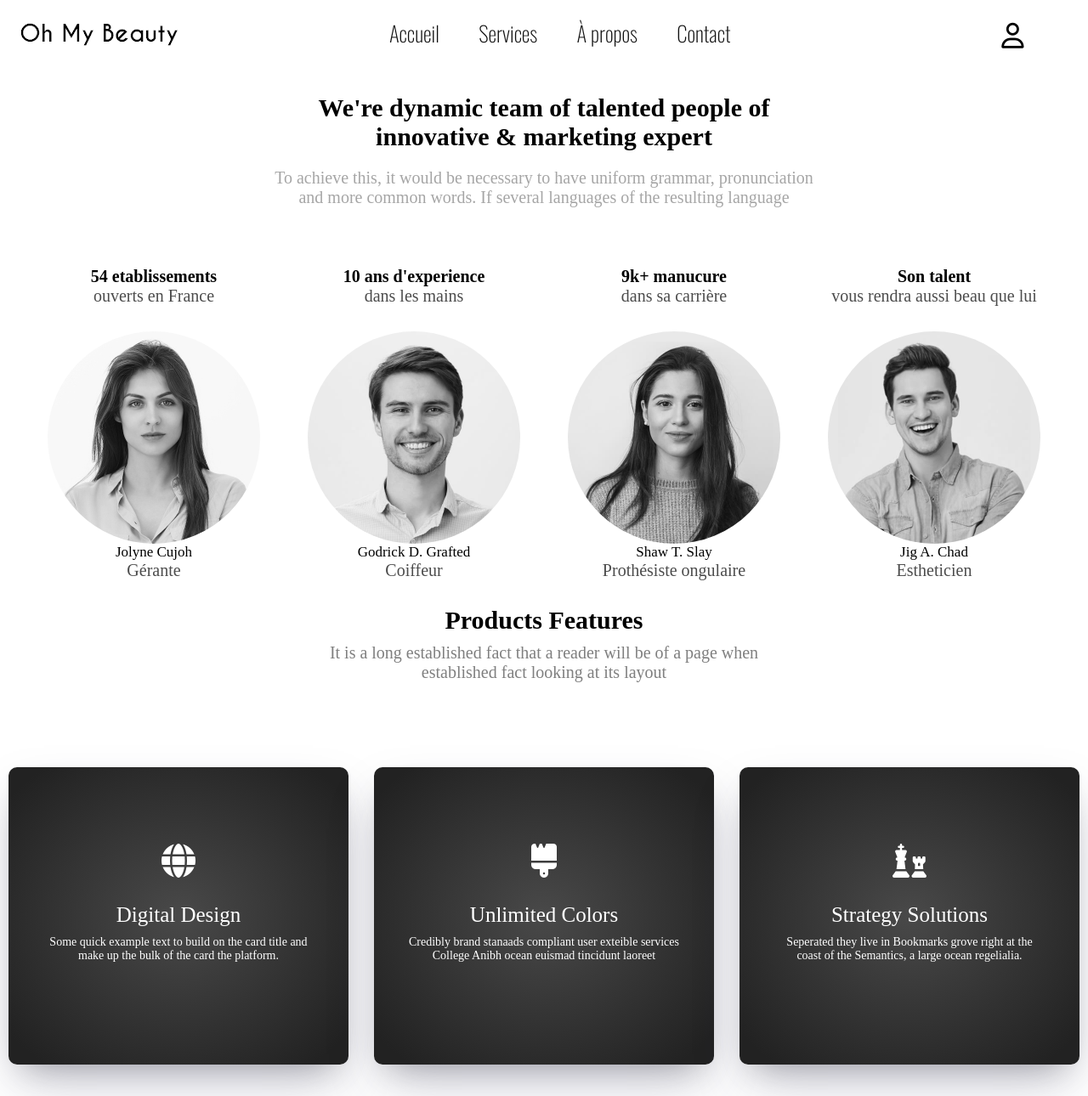
After one commit to BOTnabil/OhMyBeauty, a PHP site: page /view/aPropos.php in a window 1280 px wide. The commit adds this page. Shown: the top 1290 px of the page at 85% size. Run offline with PHP 8.4, Linux system fonts and the light colour scheme; some libraries are stand-ins or nearby versions.

Commit message:
Implementation des liens pour la view a propos

```diff
--- a/index.php
+++ b/index.php
@@ -12,7 +12,7 @@ $id = (isset($_GET["id"])) ? $_GET["id"] : null;
 
 if(isset($_GET["action"])){
     switch ($_GET["action"]) {
-        // case "" : $ctrlHome->(); break;
+        case "aPropos" : $ctrlHome->aPropos(); break;
     }
 } else {
     // Si aucun paramètre "action" n'est défini, afficher la vue par défaut
--- a/public/css/style.css
+++ b/public/css/style.css
@@ -1,10 +1,16 @@
-                                /* VARIABLES */
+ /*=================================================================
+========================= VARIABLES ================================
+=================================================================
+ */
 :root {
     --noir : #222222;
     --font : "Oswald", sans-serif;
     --gris : #494949;
 }
-                                /* GENERAL */
+ /*=================================================================
+========================= GENERAL ================================
+=================================================================
+ */
 *{  margin: 0;
     padding: 0;
     box-sizing: border-box;
@@ -20,7 +26,10 @@ a{  color: rgb(235, 235, 235);
     font-family: var(--font);
     font-weight: 100;
 }
-                                /* HEADER */
+ /*=================================================================
+========================= HEADER ================================
+=================================================================
+ */
 
 #openBtn{
     display: none;
@@ -72,8 +81,10 @@ header a{
 }
 
 
-                    /* MAIN */
-                /* SECTION LOGO */
+ /*=========================MAIN PAGE========================================
+========================= LOGO ================================
+=================================================================
+ */
 
 .fond1 {
     width: 100%;
@@ -95,7 +106,10 @@ header a{
     padding-right: 10%;
 }
 
-                                    /* SECTION SERVICES MAIN PAGE */
+ /*=================================================================
+========================= SERVICES ================================
+=================================================================
+ */
 
 .services {
     position: relative;
@@ -182,7 +196,10 @@ header a{
     filter: grayscale(1);
 }
 
-                    /* SECTION A PROPOS 1 */
+ /*=================================================================
+========================= A PROPOS 1 ================================
+=================================================================
+ */
 .aPropos1{
     display: flex;
 }
@@ -234,7 +251,10 @@ header a{
     height: 50%;
 }
 
-                        /* SECTION A PROPOS 2 */
+ /*=================================================================
+========================= A PROPOS ================================
+=================================================================
+ */
 .aPropos2{
     display: flex;
 }
@@ -289,7 +309,10 @@ header a{
 }
 
 
-                                /* SECTION CONTACT */
+ /*=================================================================
+========================= CONTACT ================================
+=================================================================
+ */
 
 .contact{
     color:white;
@@ -347,7 +370,10 @@ header a{
     text-decoration: none;
     align-items: center;
 }
-                                /* SECTION MAP */
+ /*=================================================================
+========================= MAP ================================
+=================================================================
+ */
 
 
 .sectionMap{
@@ -401,7 +427,205 @@ footer img{
     padding-top: 4%;
     padding-bottom: 5%;
 }
-                                                /* RESPONSIVE */
+
+
+
+/*
+=============================VIEW A PROPOS====================================
+========================= FEATURES ================================
+=================================================================
+ */
+
+
+ #features {
+    margin-bottom: 40px;
+ }
+
+#features h2 {
+    display: flex;
+    padding-bottom: 10px;
+    justify-content: center;
+    text-align: justify;
+}
+
+.titre {
+    justify-content: center;
+    text-align: center;
+    color: var(--gris);
+    opacity: 0.7;
+}
+
+#container {
+    min-height: 50vh;
+    display: flex;
+    justify-content: center;
+    align-items: center;
+    gap: 30px;
+    padding-top: 100px;
+
+}
+
+
+.cards-1:hover {
+    transform: translateY(-20px);
+}
+
+.cards-1 {
+    display: flex;
+    justify-content: center;
+    align-items: center;
+    flex-wrap: wrap;
+    overflow: hidden;
+    gap: 20px;
+    background-image: radial-gradient(var(--gris), var(--noir) 90%);
+    width: 400px;
+    height: 350px;
+    border-radius: 10px;
+    padding: 40px;
+    box-shadow: rgba(50, 50, 93, 0.25) 0px 30px 60px -12px, rgba(0, 0, 0, 0.3) 0px 18px 36px -18px;
+    transition: 0.5s;
+
+}
+
+.cards-1 i {
+    padding-top: 50px;
+    height: 100px;
+    color: white;
+    font-size: 40px;
+}
+
+.cards-1 h3 {
+
+   padding-bottom: 10px;
+    font-size: 25px;
+    font-weight: 500;
+    color: white;
+
+}
+
+.cards-1 p {
+
+    font-size: 14px;
+    color: white;
+    font-weight: 300;
+
+}
+
+.cards-1-text {
+    display: flex;
+    flex-wrap: wrap;
+    text-align: center;
+    justify-content: center;
+    padding-bottom: 100px;
+}
+
+
+ /*=================================================================
+========================= MEMBERS ================================
+=================================================================
+ */
+
+
+ #team {
+    min-height: 71vh;
+    padding-top: 30px;
+ }
+
+ #team h2 {
+
+    text-align: center;
+    justify-content: justify;
+    padding-bottom: 20px;
+
+ }
+
+ .titre-team {
+
+    justify-content: center;
+    text-align: center;
+    color: grey;
+    opacity: 0.7;
+    padding-bottom: 50px;
+ }
+
+.equipe {
+    display: flex;
+    justify-content: space-evenly;
+    padding-top: 20px;
+    text-align: center;
+
+}
+
+.cards-2 p {
+    padding-bottom: 30px;
+    opacity: 0.7;
+
+}
+
+
+.cards-2 strong {
+    font-size: 20px;
+    opacity: 1;
+}
+
+.cards-2 h3 {
+    font-size: 17px;
+    font-weight: 500;
+
+}
+
+.cards-2-header{
+    position: relative;
+    width: 250px;
+    height: 250px;
+    overflow: hidden;
+    border-radius: 50%;
+
+}
+
+.cards-2-header img {
+    /* display: block; */
+     transition: 0.5s;
+     width: 100%;
+     height: 100%;
+     object-fit: cover;
+    filter: grayscale(1);
+
+
+}
+
+.cards-2:hover .cards-2-header img {
+    transform: scale(1.1);
+}
+
+.cards-2-header img:hover {
+    filter: grayscale(0);
+}
+
+
+.cards-2-header i {
+    display: flex;
+    height: 30px;
+    width: 30px;
+    align-items: center;
+    margin: 5px;
+    padding: 15px 25px 10px 10px;
+    background-color: white;
+    padding-bottom: 20px;
+   border-radius: 50%;
+}
+
+
+.cards-2-header a {
+    text-decoration: none;
+    color: black;
+}
+
+
+ /*=================================================================
+========================= RESPONSIVE MAIN ================================
+=================================================================
+ */
 @media only screen and (max-width: 768px) {
 
     #openBtn{
@@ -556,4 +780,25 @@ footer img{
         height: 100vw;
     }
 
+
+     /*=================================================================
+========================= RESPONSIVE A PROPOS ================================
+=================================================================
+ */
 }
+
+@media screen and (max-width: 1259px) {
+
+    .equipe {
+        flex-direction: column;
+        align-items: center;
+    }
+
+    .cards-2 {
+        margin-top: 30px;
+    }
+
+    #container {
+        flex-direction: column;
+    }
+}
--- /dev/null
+++ b/view/aPropos.php
@@ -0,0 +1,81 @@
+<?php
+ob_start();
+?>
+
+<section id="team">
+
+<h2>We're dynamic team of talented people of <br> innovative & marketing expert</h2>
+<p class="titre-team">To achieve this, it would be necessary to have uniform grammar, pronunciation <br>  and more common words. If several languages of the resulting language</p>
+    <div class="equipe">
+        <div class="cards-2">
+            <strong>54 etablissements</strong> <br> <p>ouverts en France</p>
+                <div class="cards-2-header">
+                    <img src="./public/img/person1.jpeg" alt="Jolyne Cujoh">
+                </div>
+            <h3>Jolyne Cujoh</h3>
+            <p>Gérante</p>
+        </div>
+
+        <div class="cards-2">
+            <strong>10 ans d'experience</strong>  <br> <p>dans les mains</p>
+                <div class="cards-2-header">
+                    <img src="./public/img/person2.png" alt="Godrick D. Grafted">
+                </div>
+            <h3>Godrick D. Grafted</h3>
+            <p>Coiffeur</p>
+        </div>
+
+        <div class="cards-2">
+            <strong>9k+ manucure</strong> <br> <p>dans sa carrière</p>
+                <div class="cards-2-header">
+                    <img src="./public/img/person3.png" alt="Shaw T. Slay">
+                </div>
+            <h3>Shaw T. Slay</h3>
+            <p>Prothésiste ongulaire</p>
+        </div>
+
+        <div class="cards-2">
+            <strong>Son talent</strong> <br> <p>vous rendra aussi beau que lui</p>
+                <div class="cards-2-header">
+                    <img src="./public/img/person4.png" alt="Jig A. Chad">
+                </div>
+            <h3>Jig A. Chad</h3>
+            <p>Estheticien</p>
+        </div>
+    </div>
+</section>
+
+<section id="features">
+    <h2>Products Features</h2>
+    <p class="titre">It is a long established fact that a reader will be of a page when <br> established fact looking at its layout</p>
+    <div id="container">
+        <div class="cards-1">
+            <i class="fa-solid fa-globe"></i>
+            <div class="cards-1-text">
+                <h3>Digital Design</h3>
+                <p>Some quick example text to build on the card title and make up the bulk of the card the platform. </p>
+            </div>
+        </div>
+        <div class="cards-1">
+            <i class="fa-solid fa-brush"></i>
+                <div class="cards-1-text">
+                    <h3>Unlimited Colors</h3>
+                    <p>Credibly brand stanaads compliant user exteible services College Anibh ocean euismad tincidunt laoreet </p>
+                </div>
+        </div>
+
+        <div class="cards-1">
+            <i class="fa-solid fa-chess"></i>
+                <div class="cards-1-text">
+                    <h3>Strategy Solutions</h3>
+                    <p>Seperated they live in Bookmarks grove right at the coast of the Semantics, a large ocean regelialia. </p>
+                </div>
+        </div>
+    </div>
+</section>
+
+<?php
+
+$titre = "A propos - Oh My Beauty";
+$contenu = ob_get_clean();
+require "template.php";
--- a/view/defaultView.php
+++ b/view/defaultView.php
@@ -1,6 +1,7 @@
 <?php
 ob_start();
 ?>
+
 <section class="home">
     <img src="./public/img/banniere.jpg" class="fond1" alt="fond d'institut avec logo oh my beauty">
     <p class="citation">BIENVENUE CHEZ OH MY BEAUTY, L'INSTITUT QUI SAIT PRENDRE SOIN DE VOUS</p>
@@ -19,7 +20,7 @@ ob_start();
         <h2>Un mot d'ordre : "qualifié"</h2>
         <p>Lorem ipsum, dolor sit amet consectetur adipisicing elit. Consequuntur et natus
         consectetur iste sunt, commodi quis veritatis laboriosam ex? </p>
-        <a href="">EN SAVOIR PLUS</a>
+        <a href="index.php?action=aPropos">EN SAVOIR PLUS</a>
     </div>
     <img src="./public/img/a_propos_1.png" class="imgOMBaPropos1" alt="">
 </section>
@@ -31,7 +32,7 @@ ob_start();
         <h2>Oh My Beauty, un rêve devenu réalité</h2>
         <p>Lorem ipsum, dolor sit amet consectetur adipisicing elit. Consequuntur et natus
         consectetur iste sunt, commodi quis veritatis laboriosam ex?</p>
-        <a href="">EN SAVOIR PLUS</a>
+        <a href="index.php?action=aPropos">EN SAVOIR PLUS</a>
     </div>
 </section>
 
--- a/view/template.php
+++ b/view/template.php
@@ -25,14 +25,14 @@
             <ul>
                 <li><a href="#">Accueil</a></li>
                 <li><a href="#">Services</a></li>
-                <li><a href="#">À propos</a></li>
+                <li><a href="index.php?action=aPropos">À propos</a></li>
                 <li><a href="#">Contact</a></li>
             </ul>
         </div>
         <nav id="myLinks">
             <a href="#">Accueil</a>
             <a href="#">Services</a>
-            <a href="#">À propos</a>
+            <a href="index.php?action=aPropos">À propos</a>
             <a href="#">Contact</a>
         </nav>
         <div class="user">
```
Also changed, not shown: controller/HomeController.php (+6 -2 lines), public/img/person1.jpeg (added), public/img/person2.png (added), public/img/person3.png (added), public/img/person4.png (added).
